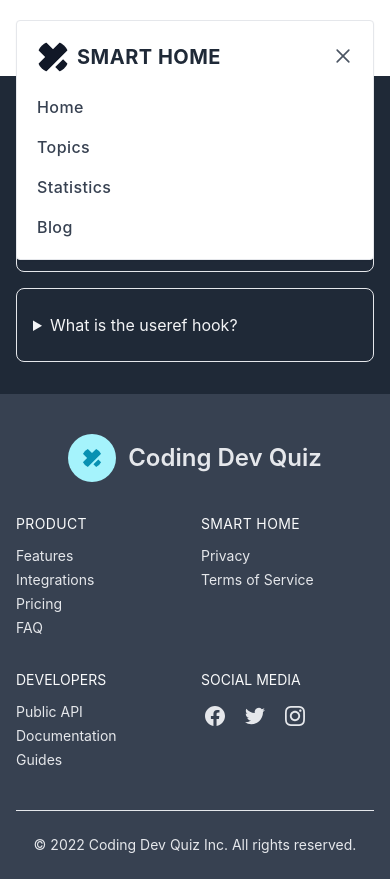
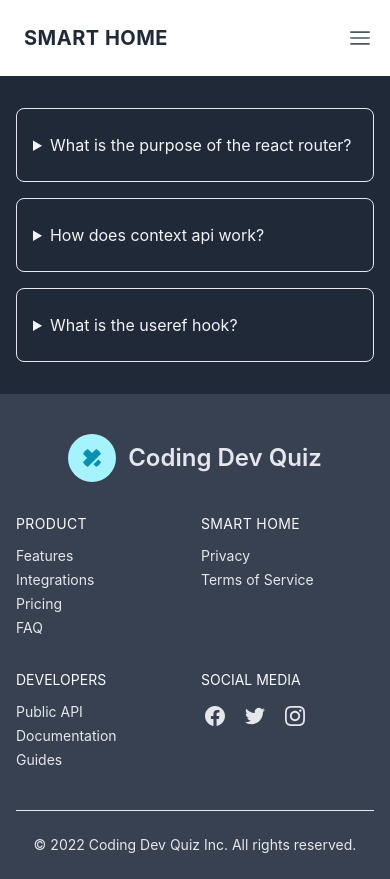
Before and after one commit to ismail360deg/Coder-Dev-Quiz-9, a React (Create React App) app: page /blog in a window 390 px wide. Built offline with nearby package versions, Linux system fonts and the light colour scheme.

Commit message:
dynamic quize part completed

```diff
--- a/src/components/Header.jsx
+++ b/src/components/Header.jsx
@@ -1,7 +1,8 @@
+import React, { useState } from 'react'
 import { Link } from 'react-router-dom'
 
 const Header = () => {
-
+    const [isMenuOpen, setIsMenuOpen] = useState(false)
     return (
         <div className='px-4 py-5 mx-auto sm:max-w-xl md:max-w-full lg:max-w-screen-xl md:px-24 lg:px-8'>
             <div className='relative flex items-center justify-between'>
@@ -11,16 +12,9 @@ const Header = () => {
                     title='Smart Home'
                     className='inline-flex items-center'
                 >
-                    <svg
-                        xmlns='http://www.w3.org/2000/svg'
-                        viewBox='0 0 32 32'
-                        fill='currentColor'
-                        className='flex-shrink-0 w-8 h-8 rounded-full text-gray-900'
-                    >
-                        <path d='M18.266 26.068l7.839-7.854 4.469 4.479c1.859 1.859 1.859 4.875 0 6.734l-1.104 1.104c-1.859 1.865-4.875 1.865-6.734 0zM30.563 2.531l-1.109-1.104c-1.859-1.859-4.875-1.859-6.734 0l-6.719 6.734-6.734-6.734c-1.859-1.859-4.875-1.859-6.734 0l-1.104 1.104c-1.859 1.859-1.859 4.875 0 6.734l6.734 6.734-6.734 6.734c-1.859 1.859-1.859 4.875 0 6.734l1.104 1.104c1.859 1.859 4.875 1.859 6.734 0l21.307-21.307c1.859-1.859 1.859-4.875 0-6.734z'></path>
-                    </svg>
+
                     <span className='ml-2 text-xl font-bold tracking-wide text-gray-800 uppercase'>
-                        Coding Dev Quiz
+                        Smart Home
                     </span>
                 </Link>
                 <ul className='flex items-center hidden space-x-8 lg:flex'>
@@ -37,24 +31,21 @@ const Header = () => {
                     <li>
                         <Link
                             to='/statistics'
-                            aria-label='Statistics'
+                            aria-label='statistics'
                             title='Statistics'
                             className='font-medium tracking-wide text-gray-700 transition-colors duration-200 hover:text-deep-purple-accent-400'
                         >
-                            <p>Statistics</p>
+                            Statistics
                         </Link>
                     </li>
-
-
-
                     <li>
                         <Link
                             to='/blog'
-                            aria-label='Blog'
+                            aria-label='blog'
                             title='Blog'
                             className='font-medium tracking-wide text-gray-700 transition-colors duration-200 hover:text-deep-purple-accent-400'
                         >
-                            Blog
+                            <p> Blog</p>
                         </Link>
                     </li>
                 </ul>
@@ -63,7 +54,7 @@ const Header = () => {
                         aria-label='Open Menu'
                         title='Open Menu'
                         className='p-2 -mr-1 transition duration-200 rounded focus:outline-none focus:shadow-outline hover:bg-deep-purple-50 focus:bg-deep-purple-50'
-
+                        onClick={() => setIsMenuOpen(true)}
                     >
                         <svg className='w-5 text-gray-600' viewBox='0 0 24 24'>
                             <path
@@ -80,7 +71,7 @@ const Header = () => {
                             />
                         </svg>
                     </button>
-
+                    {isMenuOpen && (
                         <div className='absolute top-0 left-0 w-full'>
                             <div className='p-5 bg-white border rounded shadow-sm'>
                                 <div className='flex items-center justify-between mb-4'>
@@ -91,14 +82,7 @@ const Header = () => {
                                             title='Company'
                                             className='inline-flex items-center'
                                         >
-                                        <svg
-                                            xmlns='http://www.w3.org/2000/svg'
-                                            viewBox='0 0 32 32'
-                                            fill='currentColor'
-                                            className='flex-shrink-0 w-8 h-8 rounded-full text-gray-900'
-                                        >
-                                            <path d='M18.266 26.068l7.839-7.854 4.469 4.479c1.859 1.859 1.859 4.875 0 6.734l-1.104 1.104c-1.859 1.865-4.875 1.865-6.734 0zM30.563 2.531l-1.109-1.104c-1.859-1.859-4.875-1.859-6.734 0l-6.719 6.734-6.734-6.734c-1.859-1.859-4.875-1.859-6.734 0l-1.104 1.104c-1.859 1.859-1.859 4.875 0 6.734l6.734 6.734-6.734 6.734c-1.859 1.859-1.859 4.875 0 6.734l1.104 1.104c1.859 1.859 4.875 1.859 6.734 0l21.307-21.307c1.859-1.859 1.859-4.875 0-6.734z'></path>
-                                        </svg>
+
                                             <span className='ml-2 text-xl font-bold tracking-wide text-gray-800 uppercase'>
                                                 Smart Home
                                             </span>
@@ -109,19 +93,15 @@ const Header = () => {
                                             aria-label='Close Menu'
                                             title='Close Menu'
                                             className='p-2 -mt-2 -mr-2 transition duration-200 rounded hover:bg-gray-200 focus:bg-gray-200 focus:outline-none focus:shadow-outline'
+                                            onClick={() => setIsMenuOpen(false)}
+                                        >
 
-                                    >
-                                        <svg className='w-5 text-gray-600' viewBox='0 0 24 24'>
-                                            <path
-                                                fill='currentColor'
-                                                d='M19.7,4.3c-0.4-0.4-1-0.4-1.4,0L12,10.6L5.7,4.3c-0.4-0.4-1-0.4-1.4,0s-0.4,1,0,1.4l6.3,6.3l-6.3,6.3 c-0.4,0.4-0.4,1,0,1.4C4.5,19.9,4.7,20,5,20s0.5-0.1,0.7-0.3l6.3-6.3l6.3,6.3c0.2,0.2,0.5,0.3,0.7,0.3s0.5-0.1,0.7-0.3 c0.4-0.4,0.4-1,0-1.4L13.4,12l6.3-6.3C20.1,5.3,20.1,4.7,19.7,4.3z'
-                                            />
-                                        </svg>
                                         </button>
                                     </div>
                                 </div>
                                 <nav>
                                     <ul className='space-y-4'>
+
                                         <li>
                                             <Link
                                                 to='/home'
@@ -135,42 +115,29 @@ const Header = () => {
 
                                         <li>
                                             <Link
-                                            to='/topics'
-                                            aria-label='Topics'
-                                            title='Topics'
+                                                to='/statistics'
+                                                aria-label='statistics'
+                                                title='Statistics'
                                                 className='font-medium tracking-wide text-gray-700 transition-colors duration-200 hover:text-deep-purple-accent-400'
                                             >
-                                            <p> Topics</p>
+                                                Statistics
                                             </Link>
                                         </li>
                                         <li>
                                             <Link
-                                            to='/statistics'
-                                            aria-label='Statistics'
-                                            title='Statistics'
-                                            className='font-medium tracking-wide text-gray-700 transition-colors duration-200 hover:text-deep-purple-accent-400'
-                                        >
-                                            <p> Statistics</p>
-                                        </Link>
-                                    </li>
-
-
-
-                                    <li>
-                                        <Link
                                                 to='/blog'
-                                            aria-label='Blog'
+                                                aria-label='blog'
                                                 title='Blog'
                                                 className='font-medium tracking-wide text-gray-700 transition-colors duration-200 hover:text-deep-purple-accent-400'
                                             >
-                                            Blog
+                                                <p> Blog</p>
                                             </Link>
                                         </li>
                                     </ul>
                                 </nav>
                             </div>
                         </div>
-
+                    )}
                 </div>
             </div>
         </div>
--- a/src/components/Quiz.jsx
+++ b/src/components/Quiz.jsx
@@ -1,13 +1,17 @@
 import React from 'react'
 import { ArrowRightIcon } from '@heroicons/react/24/solid'
+import { Link, useLoaderData } from 'react-router-dom';
 
 
 const Quiz = ({ quiz }) => {
 
-    const { logo, name, total } = quiz
+    const { id, logo, name, total } = quiz
+
+    const quizTopic = useLoaderData();
+    console.log(quizTopic);
+
 
     return (
-
 
         <div className='bg-gray-300  p-6 rounded-lg shadow-lg'>
             <img
@@ -25,12 +29,12 @@ const Quiz = ({ quiz }) => {
                     type='button'
                     className='px-16 block w-full mt-4 py-3 rounded-full bg-cyan-400 text-gray-800 hover:bg-cyan-700 font-bold'
                 >
-                    Start Practise
+
+                    <Link to={`/quizs/${id}`}> Start Practise</Link>
 
                 </button>
                 <ArrowRightIcon className="h-5 w-5 text-black-500 absolute ml-56 mt-8" > </ArrowRightIcon>
             </div>
-
 
         </div>
 
--- /dev/null
+++ b/src/components/QuizDetails.jsx
@@ -0,0 +1,50 @@
+import { EyeIcon } from '@heroicons/react/24/solid';
+import React from 'react';
+import { useLoaderData } from 'react-router-dom';
+const QuizDetails = () => {
+    const quizTopic = useLoaderData();
+    const data = quizTopic?.data?.questions;
+
+    const handleAnsIcon = (ans) => {
+        alert(ans)
+    }
+
+    const handleQuizAns = (e, correctAnswer) => {
+        console.log(e, correctAnswer);
+        if (e === correctAnswer) {
+            alert('right answer')
+        }
+        else {
+            alert('wrong answer')
+        }
+    }
+    return (
+        <>
+            {
+                data.map(d => <div key={d.id} className='bg-slate-400 lg:w-1/2 md:w-4/5 sm:w-11/12 w-full mb-10 p-10 rounded-xl mx-auto relative '>
+                    <EyeIcon onClick={() => handleAnsIcon(d.correctAnswer)} className='absolute top-10 right-10 w-7 h-7 text-white'></EyeIcon>
+                    <div className='justify-items-center'>
+
+                        <h1 className='text-4xl '>Question Name: <span dangerouslySetInnerHTML={{ __html: d.question }}></span></h1>
+
+                        <ul className='text-2xl'>
+
+                            {
+                                d.options.map((e, index) => <li
+                                    key={index}
+                                    onClick={() => handleQuizAns(e, d.correctAnswer)}>
+                                    <input type="radio" name='answer' id='a' className='answer cursor-pointer' />
+                                    <label className='' htmlFor="a" id='a_text'>{e}</label>
+                                </li>)
+                            }
+
+                        </ul>
+                    </div>
+                </div>)
+            };
+        </>
+    )
+
+};
+
+export default QuizDetails;
--- a/src/utils/routes.js
+++ b/src/utils/routes.js
@@ -1,10 +1,10 @@
-
 import { createBrowserRouter } from "react-router-dom";
 import Root from "../components/Root";
 import Home from "../components/Home";
 import Blog from "../components/Blog";
 import ErrorPage from "../components/ErrorPage";
 import Statistics from "../components/Statistics";
+import QuizDetails from "../components/QuizDetails";
 
 const router = createBrowserRouter([
     {
@@ -14,9 +14,23 @@ const router = createBrowserRouter([
         loader: () => fetch('quiztopics.json'),
         children: [
             { path: '/', element: <Home></Home> },
-            { path: '/home', element: <Home></Home> },
+            {
+                path: '/home',
+                loader: async () => {
+                    return fetch(' https://openapi.programming-hero.com/api/quiz/')
+                },
+                element: < Home ></Home >
+            },
             { path: '/statistics', element: <Statistics></Statistics> },
             { path: '/blog', element: <Blog></Blog> },
+            {
+                path: '/quizs/:quizsId',
+                loader: async ({ params }) => {
+                    // console.log(params.quizsId)
+                    return fetch(`https://openapi.programming-hero.com/api/quiz/${params.quizsId}`)
+                },
+                element: <QuizDetails></QuizDetails>
+            },
         ]
     }
 ])
```
Also changed, not shown: src/components/Home.jsx (+8 -1 lines), src/components/Statistics.jsx (+11 -0 lines), src/assets/hero1.webp (deleted), 1 other file (tests, documents, lock files or other folders). Lines whose indentation alone changed are shown as unchanged.
